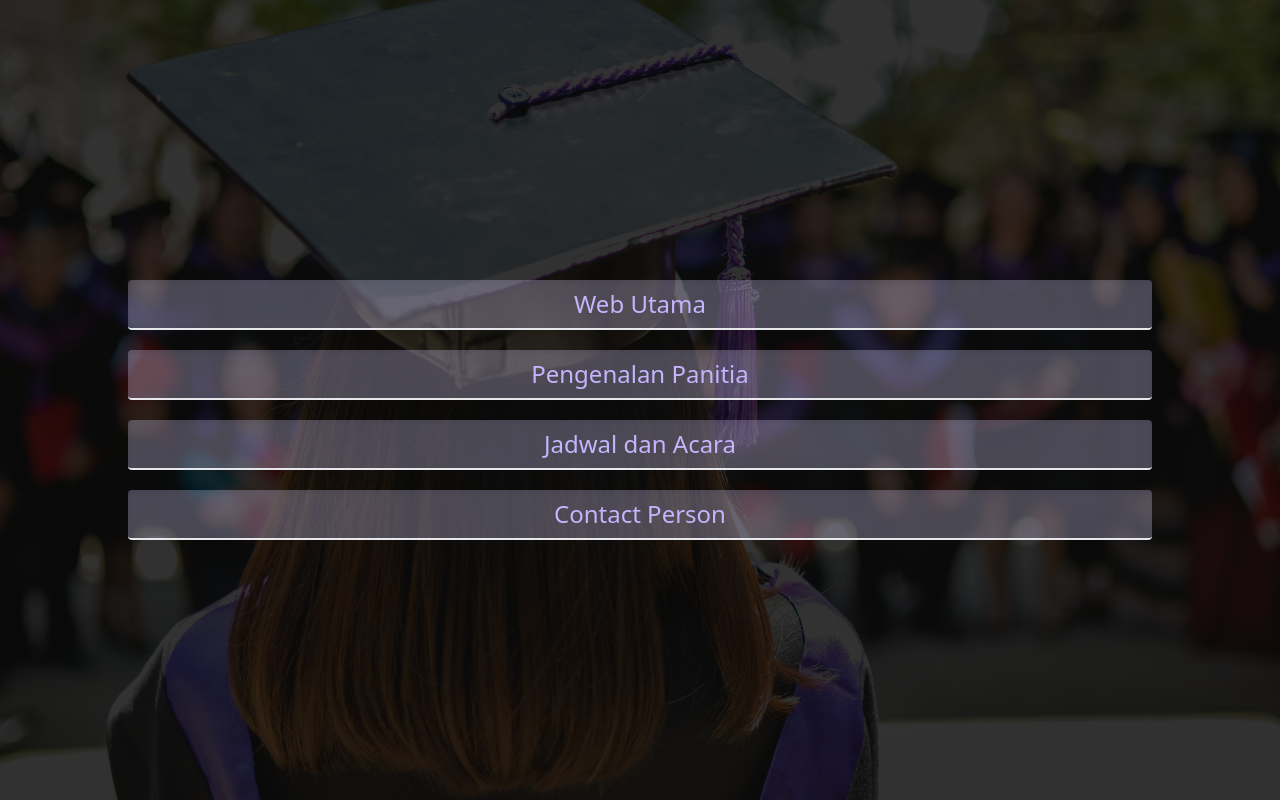
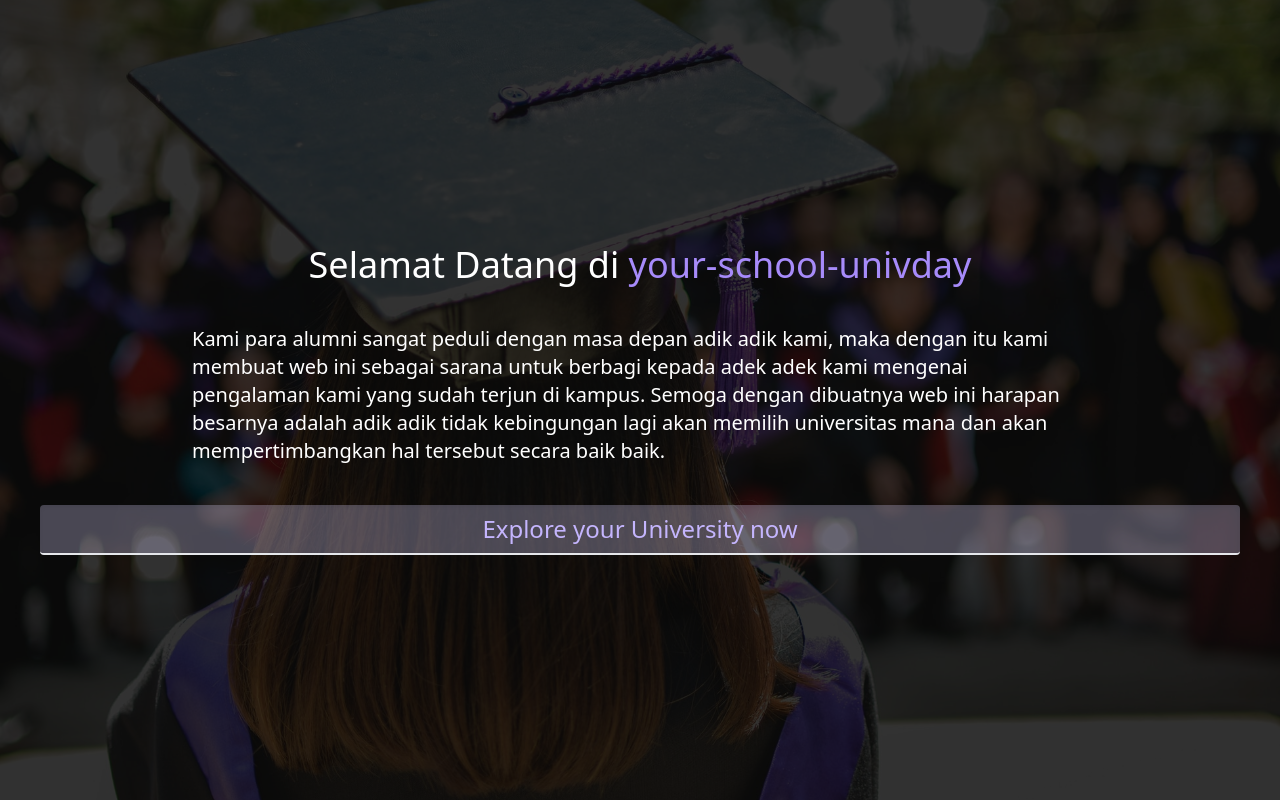
Before and after one commit to adityacaturputra/your-school-univday, a Next.js app: page / in a window 1280 px wide. Built offline with nearby package versions, Linux system fonts and the light colour scheme.

Commit message:
finish project for lepkom

```diff
--- a/pages/explore.tsx
+++ b/pages/explore.tsx
@@ -5,11 +5,14 @@ import { University} from '../src/types/UniversityTable';
 import Logos from '../src/components/molecules/Logos';
 import Contents from '../src/components/molecules/Contents';
 import Heading from '../src/components/molecules/Heading';
+
 interface Props {
-  university: University[]
+  university: University[],
+  errorMessage: string
 }
 
-const Explore: NextPage<Props> = ({university}) => {
+const Explore: NextPage<Props> = (props) => {
+  const {university} = props;
   const [DetailUniversityIndex, setDetailUniversityIndex] = useState<number>(0);
   const [fadeAnimation, setFadeAnimation] = useState(true);
   const handleDetailUniversityIndex = (index : number) => {
@@ -18,7 +21,10 @@ const Explore: NextPage<Props> = ({university}) => {
     setDetailUniversityIndex(index);
   };
   const scrollup = (scrollableElements: HTMLCollectionOf<Element>) => {
-    if (process.browser) Array.from(scrollableElements).forEach(element => element.scrollTo({top: 0}));
+    if (process.browser) {
+      Array.from(scrollableElements)
+        .forEach(element => element.scrollTo({top: 0}));
+    }
   };
 
   useEffect(() => {
@@ -31,6 +37,8 @@ const Explore: NextPage<Props> = ({university}) => {
   return (
     <div className="min-h-screen bg-hero bg-center bg-cover bg-fixed">
       <Fade>
+        {
+          university ?
             <div className="h-screen md:bg-gradient-to-b bg-gradient-to-t from-black via-transparent to-transparent flex md:flex-col flex-col-reverse">
               <Logos data={university} currentIndex={DetailUniversityIndex} onClick={handleDetailUniversityIndex} />
               <Fade bottom when={fadeAnimation}>
@@ -38,19 +46,36 @@ const Explore: NextPage<Props> = ({university}) => {
               </Fade>
               <Heading animation={fadeAnimation} title={university[DetailUniversityIndex].name} />
             </div>
+            :
+            <div>
+              <Heading animation={fadeAnimation} title={'Gagal mendapatkan data'} />
+              <Heading animation={fadeAnimation} title={props.errorMessage} />
+            </div>
+        }
       </Fade>
     </div>
   );
 };
 
 export async function getServerSideProps() {
-  const res = await fetch('https://admin-your-school-univday.herokuapp.com/api/v1/university/all');
+  try {
+    const res = await fetch(
+      'https://admin-your-school-univday.herokuapp.com/api/v1/university/all'
+    );
     const dataUniversity = await res.json();
     return {
       props : {
         university: dataUniversity.university,
       }
     };
+  } catch (error) {
+    return {
+      props : {
+        university: null,
+        errorMessage: error.message
+      }
+    };
+  }
 }
 
 export default Explore;
--- a/pages/index.tsx
+++ b/pages/index.tsx
@@ -2,25 +2,27 @@ import type { NextPage } from 'next';
 import { useRouter } from 'next/dist/client/router';
 import { useState } from 'react';
 import Button from '../src/components/atoms/Button';
+import { BallBeat } from 'react-pure-loaders';
 import Fade from 'react-reveal/Fade';
-import { BallBeat } from 'react-pure-loaders';
 
-const Home: NextPage = () => {
+
+const Start: NextPage = () => {
   const [QtaClicked, setQtaClicked] = useState(false);
   const router = useRouter();
-  const handleButtonClicked = (url : string) => {
+  const handleButtonClicked = () => {
     setQtaClicked(true);
-    setTimeout(() => router.push(`${url}`), 400);
+    setTimeout(() => router.push('/explore'), 400);
   };
 
   return (
     <div className="h-screen bg-hero bg-center bg-cover">
-      <div className={'h-screen bg-opacity-80 bg-black flex flex-col justify-center'}>
+      <div className={`h-screen ${!QtaClicked && 'bg-opacity-80 bg-black'} flex flex-col justify-center transition duration-500`}>
         <Fade bottom when={!QtaClicked}>
-          <Button title="Web Utama" className="text-center flex justify-center mt-5 mx-[10vw]" onClick={() => handleButtonClicked('/start')} />
-          <Button title="Pengenalan Panitia" className="text-center flex justify-center mt-5 mx-[10vw]" onClick={() => handleButtonClicked('/intro')} />
-          <Button title="Jadwal dan Acara" className="text-center flex justify-center mt-5 mx-[10vw]" onClick={() => handleButtonClicked('/schedule')} />
-          <Button title="Contact Person" className="text-center flex justify-center mt-5 mx-[10vw]" onClick={() => handleButtonClicked('/contact')} />
+          <p className="text-center text-white text-4xl pb-10">Selamat Datang di <span className="text-purple-400">your-school-univday</span></p>
+          <p className="text-white text-xl lg:px-48 md:px-20 px-5">
+            Kami para alumni sangat peduli dengan masa depan adik adik kami, maka dengan itu kami membuat web ini sebagai sarana untuk berbagi kepada adek adek kami mengenai pengalaman kami yang sudah terjun di kampus. Semoga dengan dibuatnya web ini harapan besarnya adalah adik adik tidak kebingungan lagi akan memilih universitas mana dan akan mempertimbangkan hal tersebut secara baik baik.
+          </p>
+          <Button title="Explore your University now" className="text-center mt-10 mx-10 flex justify-center" onClick={ () => handleButtonClicked()} />
         </Fade>
         <Fade bottom when={QtaClicked}>
           <div className="text-center">
@@ -32,4 +34,4 @@ const Home: NextPage = () => {
   );
 };
 
-export default Home;
+export default Start;
--- a/pages/start.tsx
+++ /dev/null
@@ -1,35 +0,0 @@
-import type { NextPage } from 'next';
-import { useRouter } from 'next/dist/client/router';
-import { useState } from 'react';
-import Button from '../src/components/atoms/Button';
-import { BallBeat } from 'react-pure-loaders';
-import Fade from 'react-reveal/Fade';
-
-
-const Start: NextPage = () => {
-  const [QtaClicked, setQtaClicked] = useState(false);
-  const router = useRouter();
-  const handleButtonClicked = () => {
-    setQtaClicked(true);
-    setTimeout(() => router.push('/explore'), 400);
-  };
-
-  return (
-    <div className="h-screen bg-hero bg-center bg-cover">
-      <div className={`h-screen ${!QtaClicked && 'bg-opacity-80 bg-black'} flex flex-col justify-center transition duration-500`}>
-        <Fade bottom when={!QtaClicked}>
-          <p className="text-center text-white text-4xl pb-10">Selamat Datang di <span className="text-purple-400">your-school-univday</span></p>
-          <p className="text-white text-xl lg:px-48 md:px-20 px-5">Lorem ipsum dolor, sit amet consectetur adipisicing elit. Repudiandae, natus, eius vitae iure rerum nemo numquam tenetur esse corrupti ipsam sapiente similique. Quia nemo voluptatum, et distinctio, dolor minima sunt, placeat mollitia repellat explicabo nesciunt. Totam exercitationem inventore veritatis quia id necessitatibus.</p>
-          <Button title="Explore your favorite now" className="text-center mt-10 mx-10 flex justify-center" onClick={ () => handleButtonClicked()} />
-        </Fade>
-        <Fade bottom when={QtaClicked}>
-          <div className="text-center">
-            <BallBeat loading/>
-          </div>
-        </Fade>
-      </div>
-    </div>
-  );
-};
-
-export default Start;
```
Lines whose indentation alone changed are shown as unchanged.
